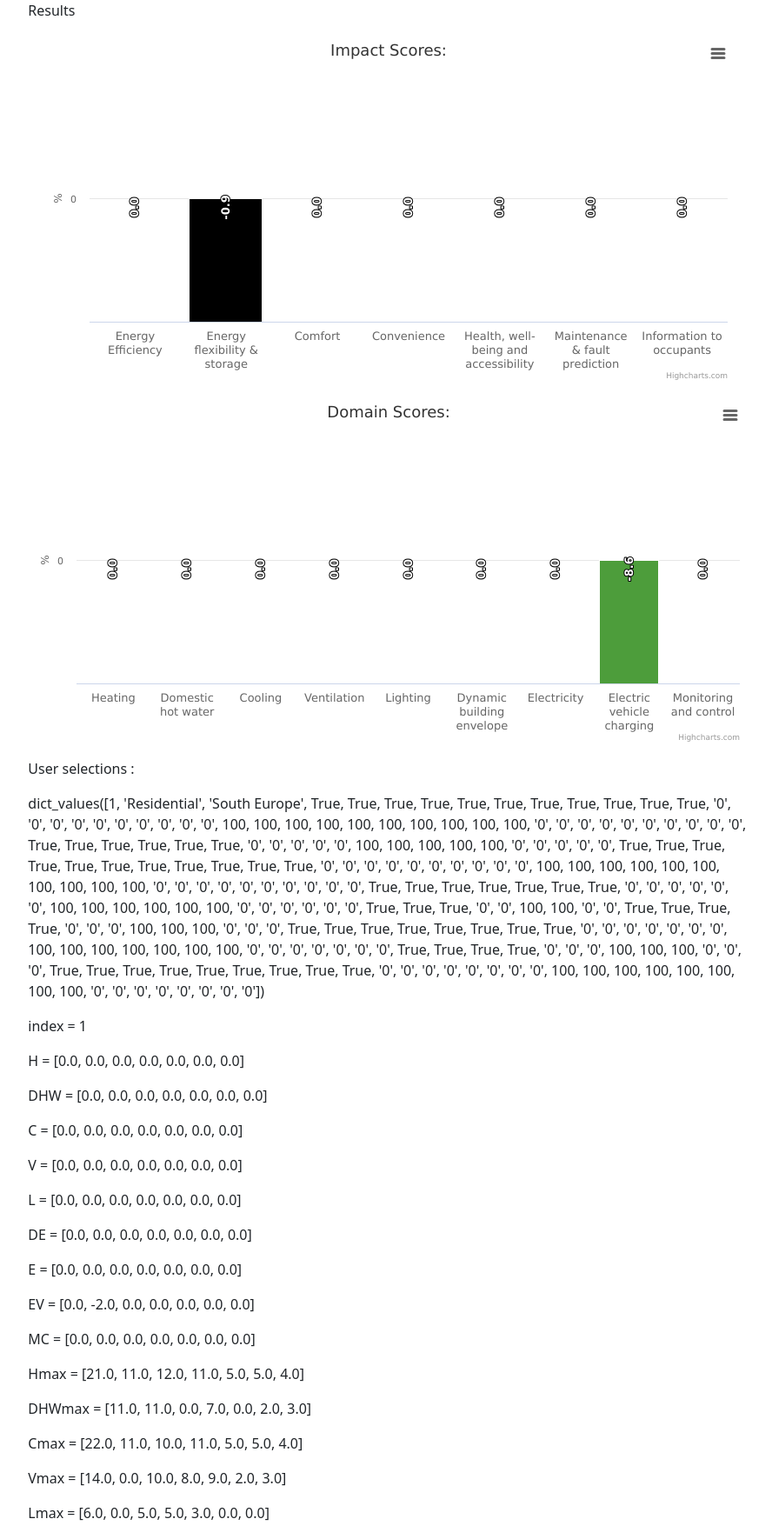
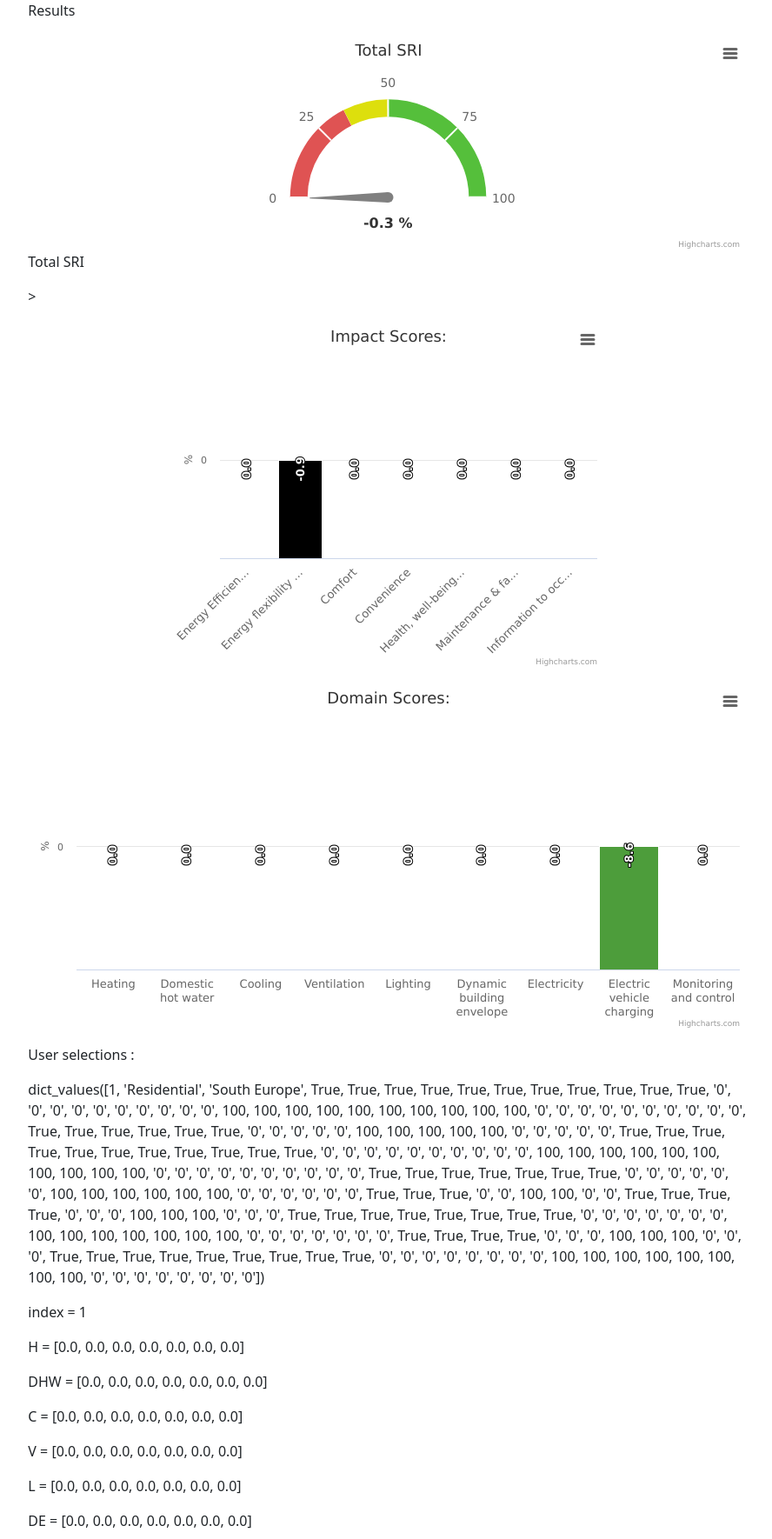
Before and after one commit to PANOUR2429/SRI, a Django app: page /SRI_result/1 in a window 1280 px wide. Shown: the part 56-1826 px from the top of the page at 87% size, without its empty margins (193-1081 px from the left). Run offline with Django 5.2, Linux system fonts and the light colour scheme; data comes from the database, SQL or seed files in the repository; some libraries are stand-ins or nearby versions.

Commit message:
add SRI GAUGE (from highcharts)

```diff
--- a/SRIsite/SRIapp/Static/style2.css
+++ b/SRIsite/SRIapp/Static/style2.css
@@ -56,3 +56,47 @@ body {
 .highcharts-data-table tr:hover {
     background: #f1f7ff;
 }
+
+
+.highcharts-figure,
+.highcharts-data-table table {
+    min-width: 310px;
+    max-width: 500px;
+    margin: 1em auto;
+}
+
+.highcharts-data-table table {
+    font-family: Verdana, sans-serif;
+    border-collapse: collapse;
+    border: 1px solid #ebebeb;
+    margin: 10px auto;
+    text-align: center;
+    width: 100%;
+    max-width: 500px;
+}
+
+.highcharts-data-table caption {
+    padding: 1em 0;
+    font-size: 1.2em;
+    color: #555;
+}
+
+.highcharts-data-table th {
+    font-weight: 600;
+    padding: 0.5em;
+}
+
+.highcharts-data-table td,
+.highcharts-data-table th,
+.highcharts-data-table caption {
+    padding: 0.5em;
+}
+
+.highcharts-data-table thead tr,
+.highcharts-data-table tr:nth-child(even) {
+    background: #f8f8f8;
+}
+
+.highcharts-data-table tr:hover {
+    background: #f1f7ff;
+}
--- a/SRIsite/SRIapp/Templates/SRI_result.html
+++ b/SRIsite/SRIapp/Templates/SRI_result.html
@@ -15,6 +15,10 @@
 <script src="https://code.highcharts.com/modules/exporting.js"></script>
 <script src="https://code.highcharts.com/modules/export-data.js"></script>
 <script src="https://code.highcharts.com/modules/accessibility.js"></script>
+
+<script src="https://code.highcharts.com/highcharts-more.js"></script>
+
+
 
 <body>
 <nav class="navbar navbar-expand-sm ">
@@ -34,6 +38,126 @@
         <div class="col-sm-8">
 
             <p>Results</p>
+            <!-- TOTAL SRI ---->
+              <figure class="highcharts-figure3">
+                <div id="container3"></div>
+                <p class="highcharts-description3">
+                   Total SRI
+                </p>
+            </figure>
+
+
+            <script>
+            Highcharts.chart('container3', {
+
+                 chart: {
+                    type: 'gauge',
+                     plotBackgroundColor: null,
+                     plotBackgroundImage: null,
+                     plotBorderWidth: 0,
+                      plotShadow: false,
+                         height: '30%'
+                        },
+
+             title: {
+                 text: 'Total SRI'
+                    },
+
+             pane: {
+                     startAngle: -90,
+                     endAngle: 89.9,
+                      background: null,
+                      center: ['50%', '75%'],
+                        size: '120%'
+                    },
+
+           // the value axis
+             yAxis: {
+                    min: 0,
+                    max: 100,
+                    tickPixelInterval: 72,
+                    tickPosition: 'inside',
+                     tickColor: Highcharts.defaultOptions.chart.backgroundColor || '#FFFFFF',
+                     tickLength: 20,
+                     tickWidth: 2,
+                 minorTickInterval: null,
+                 labels: {
+                         distance: 20,
+                         style: {
+                        fontSize: '14px'
+                        }
+                },
+                lineWidth: 0,
+                plotBands: [{
+                        from: 0,
+                                to: 35,
+                            color: '#DF5353', // red
+                            thickness: 20,
+                           borderRadius: '50%'
+                             }, {
+                               from: 35,
+                               to: 50,
+                               color:  '#DDDF0D', // yellow
+                               thickness: 20,
+                                   borderRadius: '50%'
+                                 }, {
+                               from: 50,
+                               to: 100,
+                               color:'#55BF3B', // green
+                               thickness: 20
+                         }]
+                     },
+
+                 series: [{
+                     name: 'SRI',
+                         data: [{{SRI}}],
+                         tooltip: {
+                             valueSuffix: ' %'
+                             },
+                  dataLabels: {
+                        format: '{y} %',
+                         borderWidth: 0,
+                            color: (
+                            Highcharts.defaultOptions.title &&
+                            Highcharts.defaultOptions.title.style &&
+                            Highcharts.defaultOptions.title.style.color
+                            ) || '#333333',
+                        style: {
+                        fontSize: '16px'
+                            }
+                            },
+                        dial: {
+                             radius: '80%',
+                             backgroundColor: 'gray',
+                            baseWidth: 12,
+                          baseLength: '0%',
+                          rearLength: '0%'
+                            },
+                        pivot: {
+                           backgroundColor: 'gray',
+                            radius: 6
+                              }
+
+                  }]
+
+            });
+
+                // Add some life
+                    setInterval(() => {
+                   const chart = Highcharts.charts[0];
+                     if (chart && !chart.renderer.forExport) {
+                     const point = chart.series[0].points[0],
+                         inc = Math.round((Math.random() - 0.5) * 20);
+
+                         let newVal = {{SRI}}
+
+
+                      point.update(newVal);
+                  }
+
+        }, 3000);
+ </script>
+<p> </p>>
 
             <!-- IMPACT SCORES ---->
             <figure class="highcharts-figure">
```
